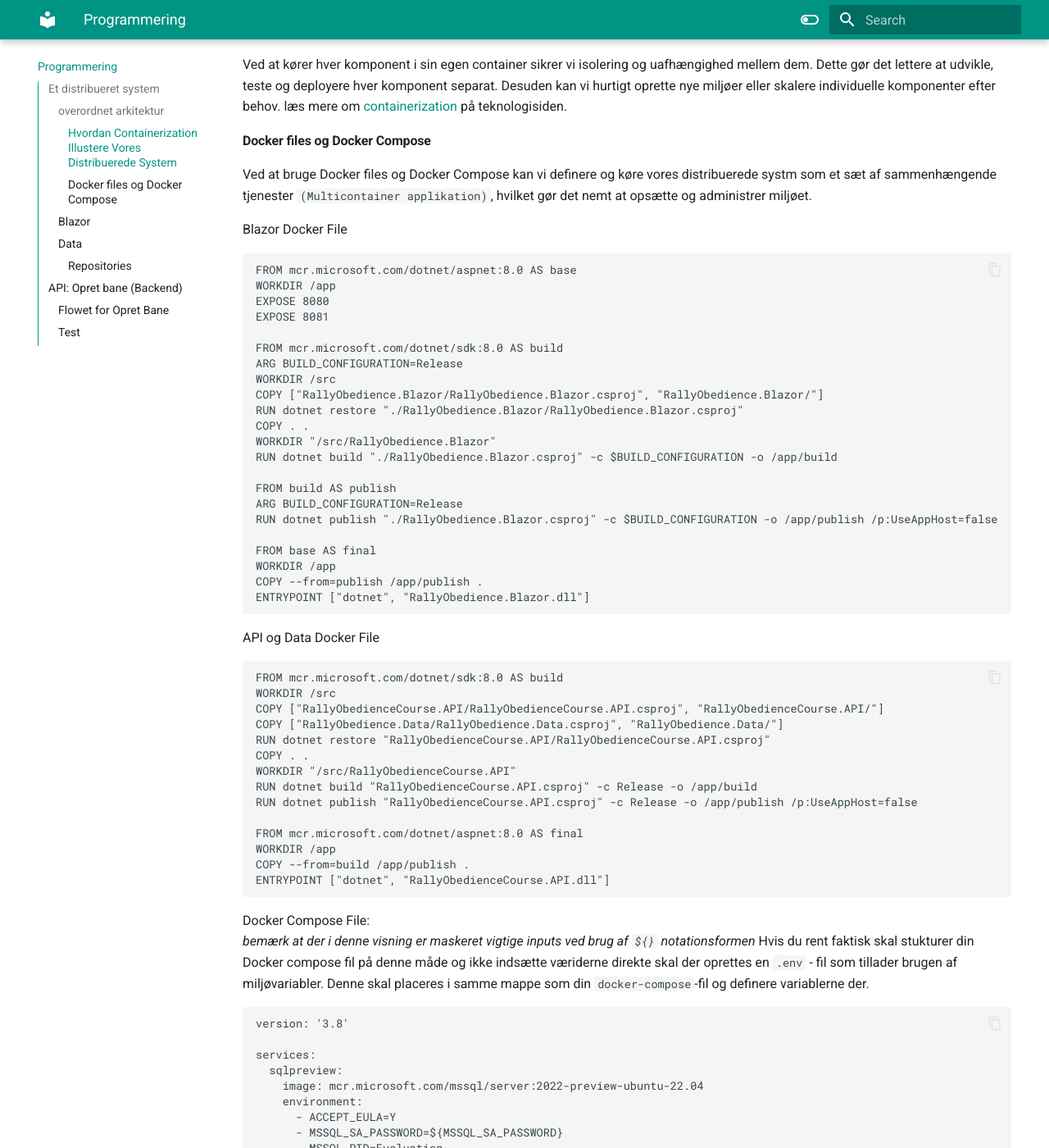
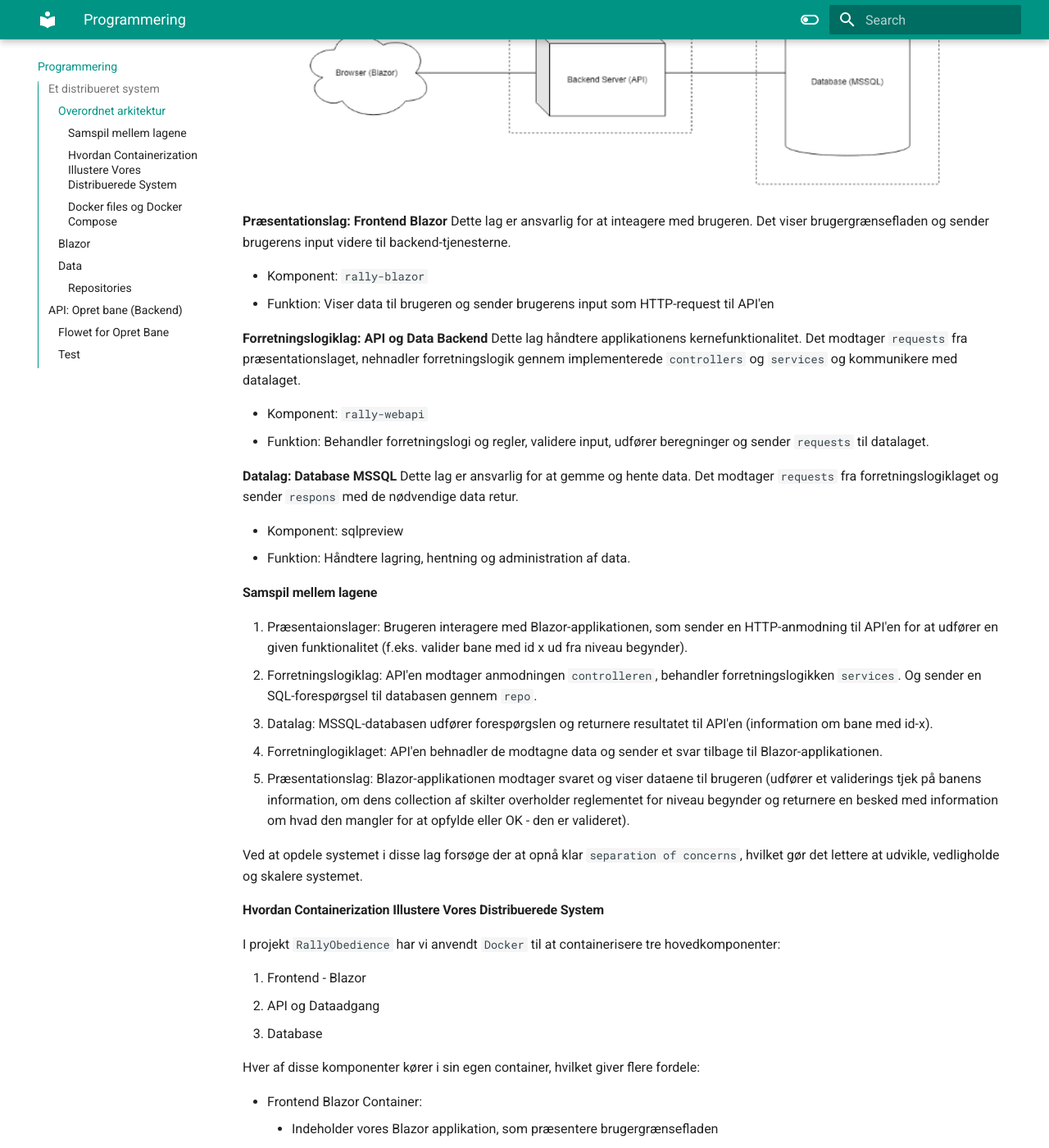
Before and after one commit to DMOoF23-Team2/3.Semester-Exam-Docs, an MkDocs documentation site: the page built from docs/programmering.md, in a window 1280 px wide and 1400 px high, scrolled down 835 px. Shown: the whole window at 82% size. Built offline with MkDocs 1.6.1 and Material for MkDocs 9.7.7, drawn with Linux system fonts in a browser that asks for light colours; some of the changed text lies outside the part shown.

Commit message:
lidt om vores arkitektur og docker illustration af dis-system

```diff
--- a/docs/programmering.md
+++ b/docs/programmering.md
@@ -3,11 +3,51 @@
 ---
 
 ## Et distribueret system
-I forhold til at opnå læringsmålene for 3. semester har teamet valgt at fokusere på at lave et distribueret system.<br/>
-Team 2 har gjort dette ved at ved at oprette flere projects i den samlet solution.
-De fire projekter er som følger:
+Distribuerede systemer er en samling af autonome computerenheder, der samarbejder for at opnå et følles mål. Disse systemer er kendetegnet ved:
 
-### overordnet arkitektur {#overordnet-arkitektur}
+* Deres komponenter er geografisk adskilte
+* Komponenterne kommunikere over netværk
+    * Protokoller som HTTP/HTTPS, TCP/IP
+* Ressoucer deles og opgaver kan fordeles mellem flere computere, hvilket forvedre både ydeevne og pålidelighed
+    * Fejlrolerance: Systemet kan fortsætte med at fungere korrekt, selvom en eller flere komponenter fejler.
+
+
+### Overordnet arkitektur {#overordnet-arkitektur}
+
+Arkitekturen i projekt `RallyObedience` kan beskrives i termer af lagdelt arkitektur, som typisk opdeles i præsentationslag, forretninglogiklag og datalag.
+
+<figure markdown="span">
+  ![System Arkitektur](images/overordnetarkitekturprogrammering.png){ width="800" }
+</figure>
+
+**Præsentationslag: Frontend Blazor**
+Dette lag er ansvarlig for at inteagere med brugeren. Det viser brugergrænsefladen og sender brugerens input videre til backend-tjenesterne.
+
+* Komponent: `rally-blazor`
+* Funktion: Viser data til brugeren og sender brugerens input som HTTP-request til API'en
+
+**Forretningslogiklag: API og Data Backend**
+Dette lag håndtere applikationens kernefunktionalitet. Det modtager `requests` fra præsentationslaget, nehnadler forretningslogik gennem implementerede `controllers` og `services` og kommunikere med datalaget.
+
+* Komponent: `rally-webapi`
+* Funktion: Behandler forretningslogi og regler, validere input, udfører beregninger og sender `requests` til datalaget.
+
+**Datalag: Database MSSQL**
+Dette lag er ansvarlig for at gemme og hente data. Det modtager `requests` fra forretningslogiklaget og sender `respons` med de nødvendige data retur.
+
+* Komponent: sqlpreview
+* Funktion: Håndtere lagring, hentning og administration af data.
+
+#### Samspil mellem lagene
+
+1. Præsentaionslager: Brugeren interagere med Blazor-applikationen, som sender en HTTP-anmodning til API'en for at udfører en given funktionalitet (f.eks. valider bane med id x ud fra niveau begynder).
+2. Forretningslogiklag: API'en modtager anmodningen `controlleren`, behandler forretningslogikken `services`. Og sender en SQL-forespørgsel til databasen gennem `repo`.
+3. Datalag: MSSQL-databasen udfører forespørgslen og returnere resultatet til API'en (information om bane med id-x).
+4. Forretninglogiklaget: API'en behnadler de modtagne data og sender et svar tilbage til Blazor-applikationen.
+5. Præsentationslag: Blazor-applikationen modtager svaret og viser dataene til brugeren (udfører et validerings tjek på banens information, om dens collection af skilter overholder reglementet for niveau begynder og returnere en besked med information om hvad den mangler for at opfylde eller OK - den er valideret).
+
+Ved at opdele systemet i disse lag forsøge der at opnå klar `separation of concerns`, hvilket gør det lettere at udvikle, vedligholde og skalere systemet.
+
 
 #### Hvordan Containerization Illustere Vores Distribuerede System {#vores-brug-af-docker}
 I projekt `RallyObedience` har vi anvendt `Docker` til at containerisere tre hovedkomponenter:
```
Also changed, not shown: docs/images/overordnetarkitekturprogrammering.png (added).
